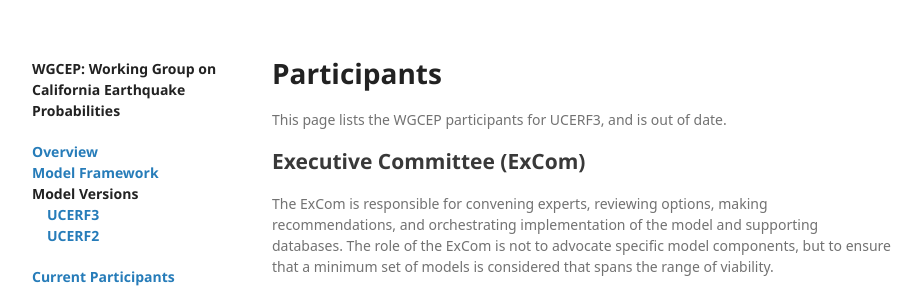
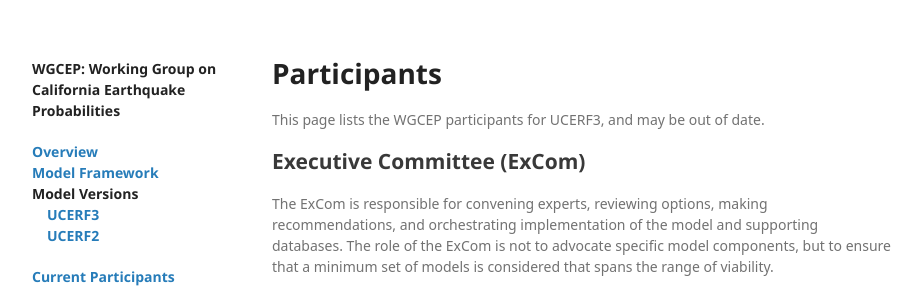
Before and after one commit to opensha/wgcep-website, a Jekyll site: the page built from Participants.md, in a window 1280 px wide and 900 px high. Shown: the top 290 px of the window, without its empty margins (178-1101 px from the left). Built offline with Jekyll 4.4.1, drawn with Linux system fonts in a browser that asks for light colours; some web fonts are replaced; our own code applies the rules of GitHub Pages for plain Markdown files; a script that is not in the unit is left out.

Commit message:
automatic wiki-to-pages sync from opensha.usc.edu

```diff
--- a/Participants.md
+++ b/Participants.md
@@ -1,4 +1,4 @@
-This page lists the WGCEP participants for UCERF3, and is out of date.
+This page lists the WGCEP participants for UCERF3, and may be out of date.
 
 ## Executive Committee (ExCom)
 
```
